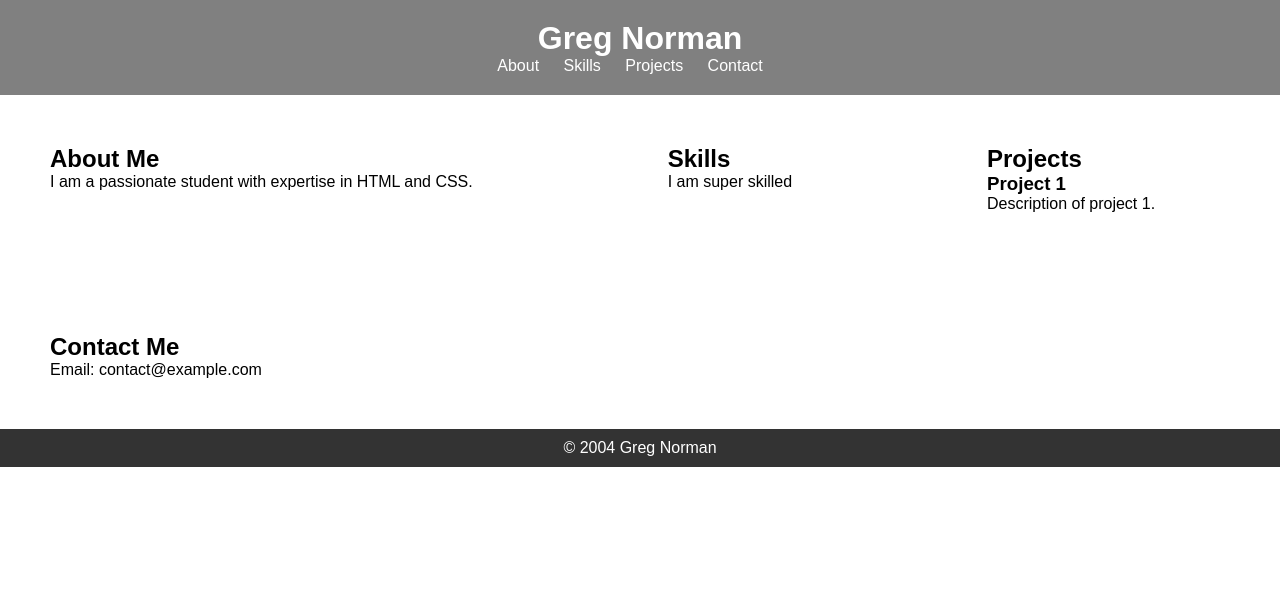
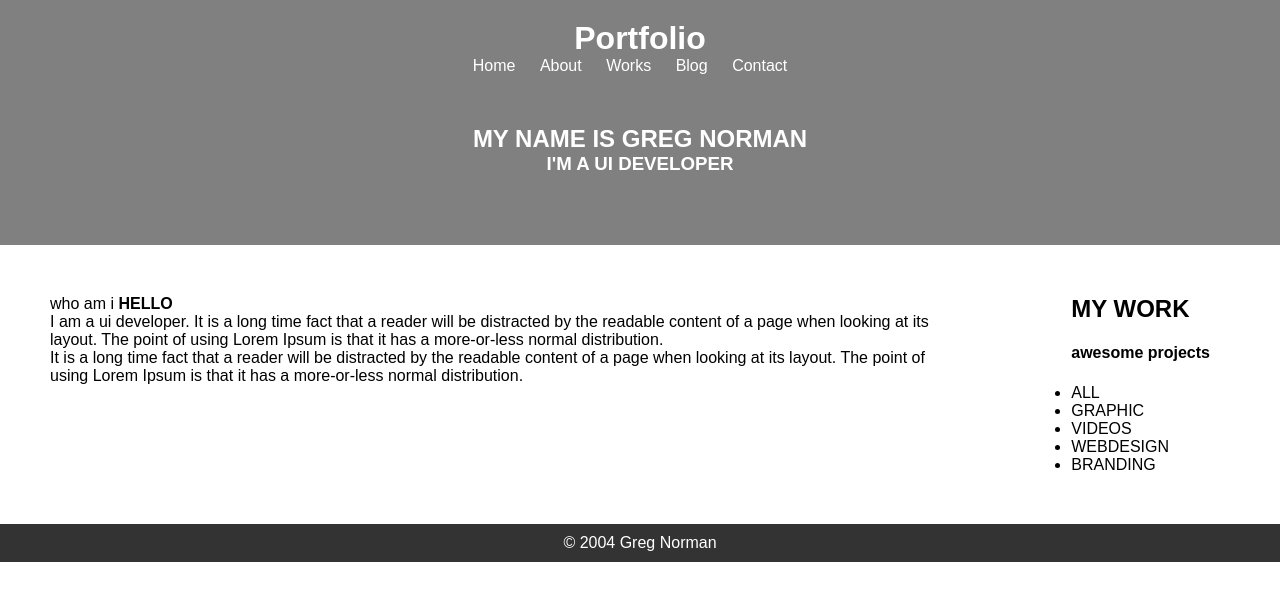
Before and after one commit to zannager/Full-Stack-Batch-50, a plain HTML site: page Activity/Activity3 Portfolio/index.html in a window 1280 px wide. Drawn offline with Linux system fonts and the light colour scheme.

Commit message:
activity3 - html structure

```diff
--- a/Activity/Activity3 Portfolio/index.html
+++ b/Activity/Activity3 Portfolio/index.html
@@ -8,39 +8,45 @@
     </head>
     <body>
         <header>
-            <h1>Greg Norman</h1>
+            <h1>Portfolio</h1>
             <nav>
                 <ul>
+                    <li><a href="#home"></a>Home</li>
                     <li><a href="#about"></a>About</li>
-                    <li><a href="#skills"></a>Skills</li>
-                    <li><a href="#projects">Projects</a></li>
+                    <li><a href="#works">Works</a></li>
+                    <li><a href="#blog">Blog</a></li>
                     <li><a href="#contact">Contact</a></li>
                 </ul>
             </nav>
+
+            <section>
+                <h2 class="tagline">MY NAME IS GREG NORMAN</h2>
+                <h3 class="subtag">I'M A UI DEVELOPER</h3>
+
+            </section>
+
         </header>
 
         <div class="content">
             <section id="about">
-                <h2>About Me</h2>
-                <p>I am a passionate student with expertise in HTML and CSS.</p>
-            </section>
-
-            <section id="skills">
-                <h2>Skills</h2>
-                <p>I am super skilled</p>
-            </section>
-
-            <section id="projects">
-                <h2>Projects</h2>
-                <div class="project">
-                    <h3>Project 1</h3>
-                    <p>Description of project 1.</p>
+                <div class="hello">who am i <b>HELLO</b></div>
+                <div>
+                    <p>I am a ui developer. It is a long time fact that a reader will be distracted by the readable content of a page when looking at its layout. The point of using Lorem Ipsum is that it has a more-or-less normal distribution.</p>
+                    <p>It is a long time fact that a reader will be distracted by the readable content of a page when looking at its layout. The point of using Lorem Ipsum is that it has a more-or-less normal distribution.</p>
                 </div>
             </section>
 
-            <section id="contact">
-                <h2>Contact Me</h2>
-                <p>Email: contact@example.com</p>
+            <section id="work">
+                <h1>MY WORK</h1>
+                <h4>awesome projects</h4>
+                <ul>
+                    <li>ALL</li>
+                    <li>GRAPHIC</li>
+                    <li>VIDEOS</li>
+                    <li>WEBDESIGN</li>
+                    <li>BRANDING</li>
+
+                </ul>
             </section>
         </div>
 
```
